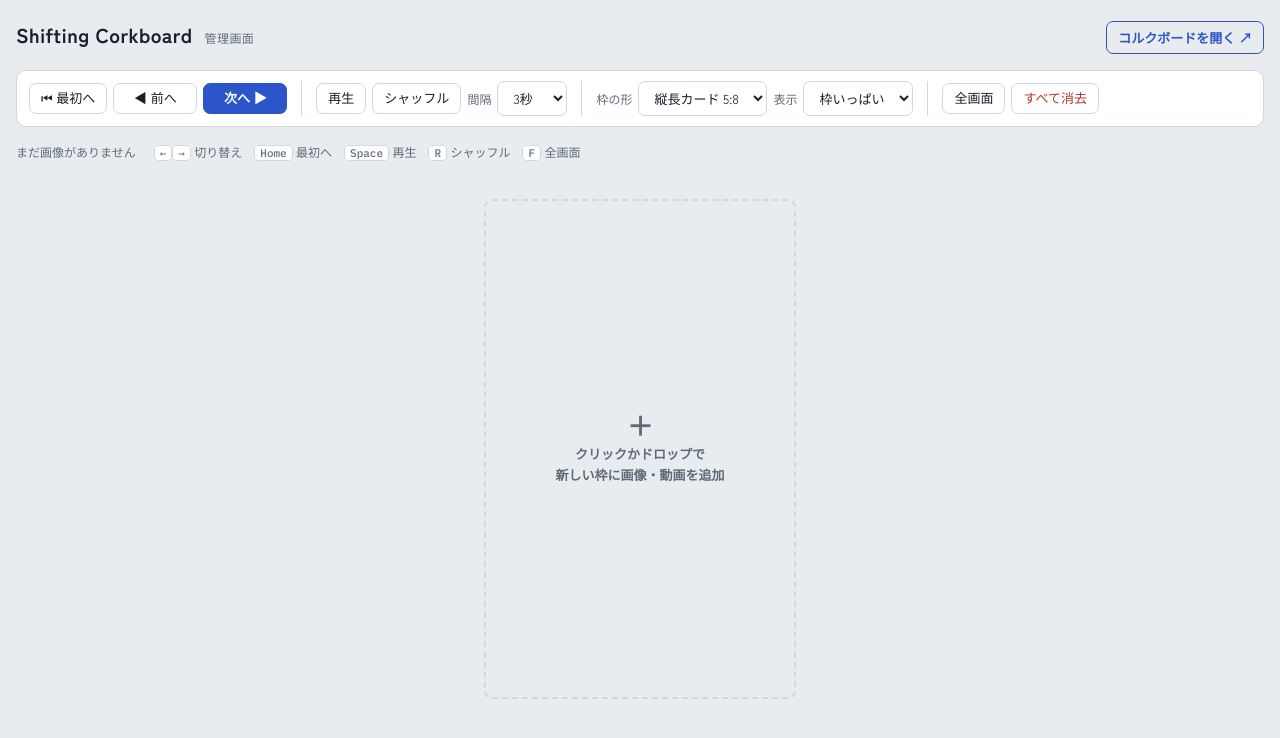
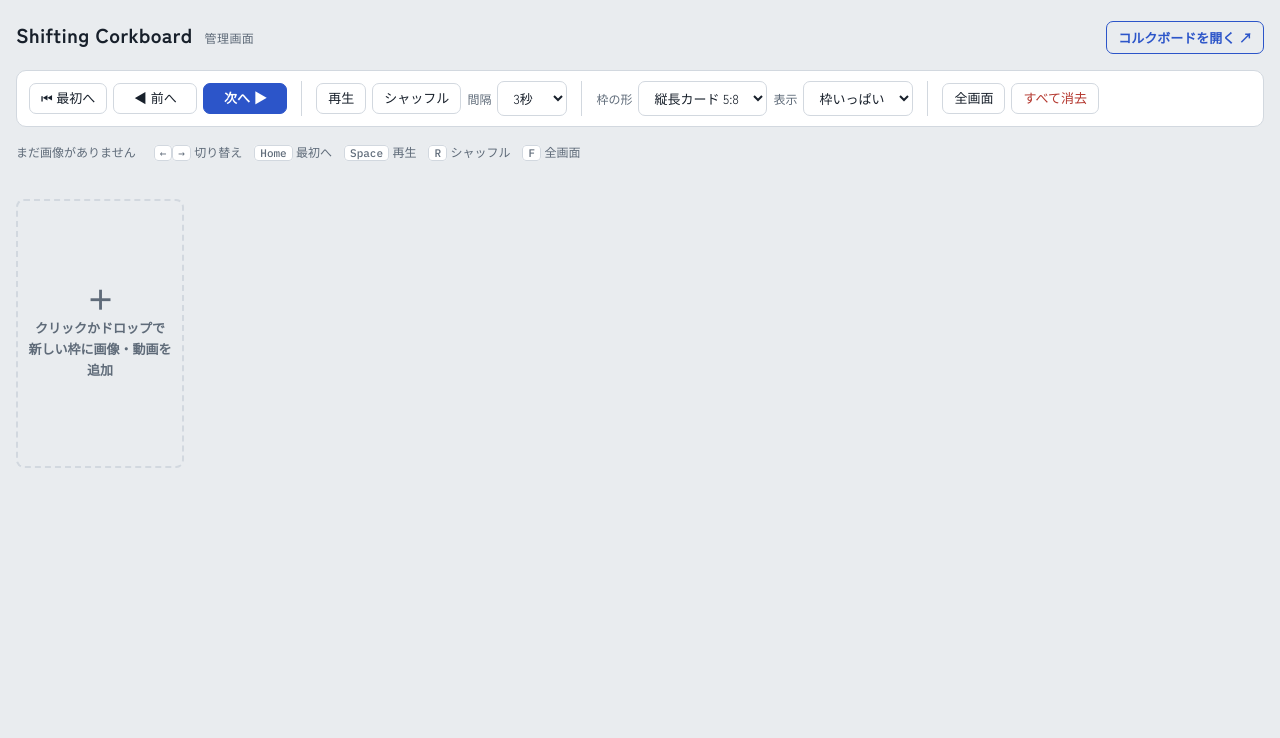
Before and after one commit to ishi720/shifting-corkboard-viewer, a Svelte app: page / in a window 1280 px wide. Shown: the top 738 px of the page. Built offline with nearby package versions, Linux system fonts and the light colour scheme.

Commit message:
管理画面で枠を足してもタイルのサイズは変えない

```diff
--- a/src/admin/App.svelte
+++ b/src/admin/App.svelte
@@ -22,7 +22,8 @@
   // 1行の最大枠数（画面幅で決定）
   const perRow = $derived(width <= 540 ? 2 : width <= 980 ? 4 : 7);
   const tiles = $derived(viewer.slots.length + (showAdd ? 1 : 0));
-  const cols = $derived(Math.max(1, Math.min(tiles, perRow)));
+  // 列数は枠の数によらず固定し、枠を足しても大きさを変えない。全画面だけは枠の数に合わせて広げる
+  const cols = $derived(fullscreen ? Math.max(1, Math.min(tiles, perRow)) : perRow);
   const rows = $derived(Math.ceil(tiles / cols));
 
   // 枠の形・表示方法 → CSS変数
```
